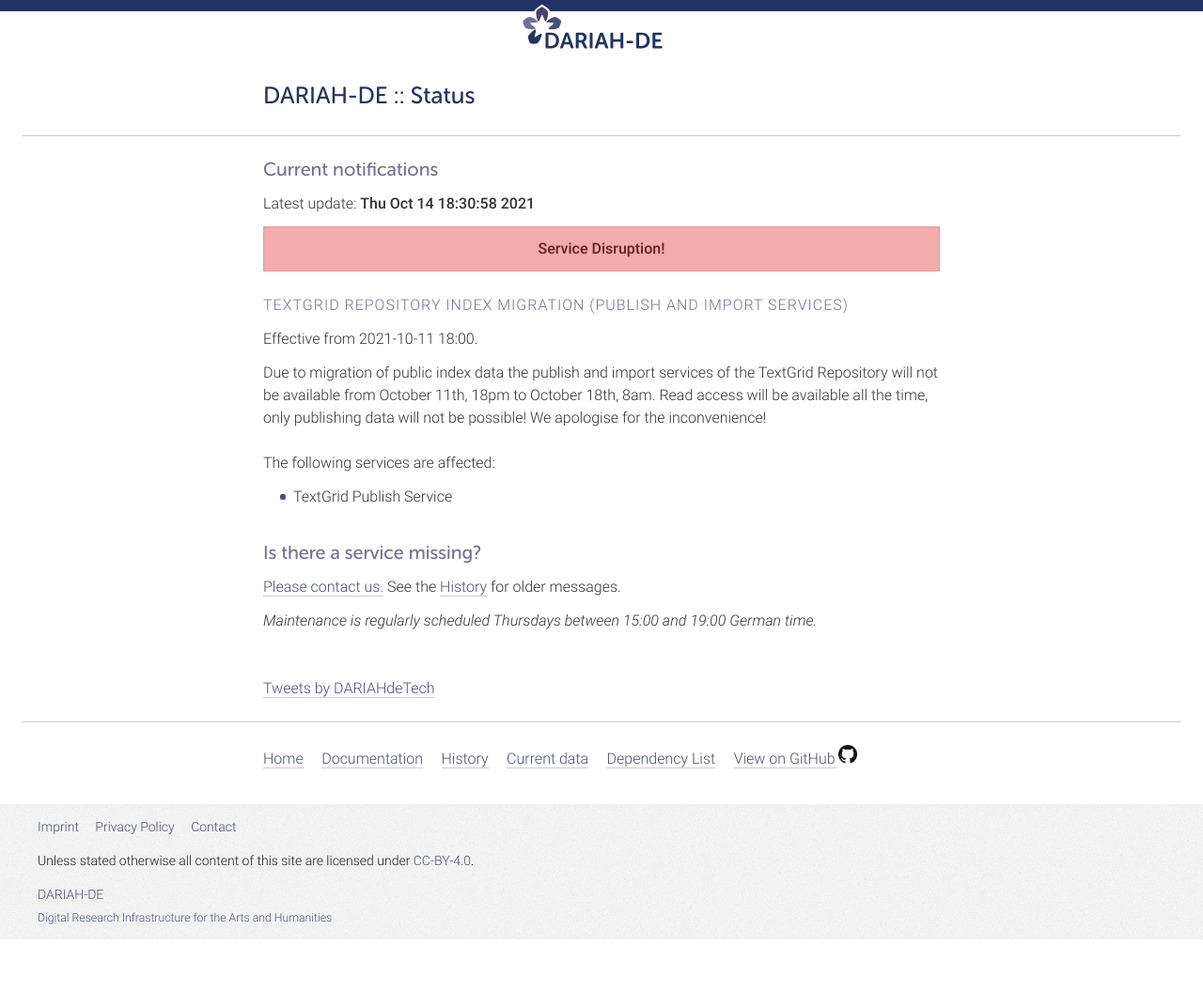
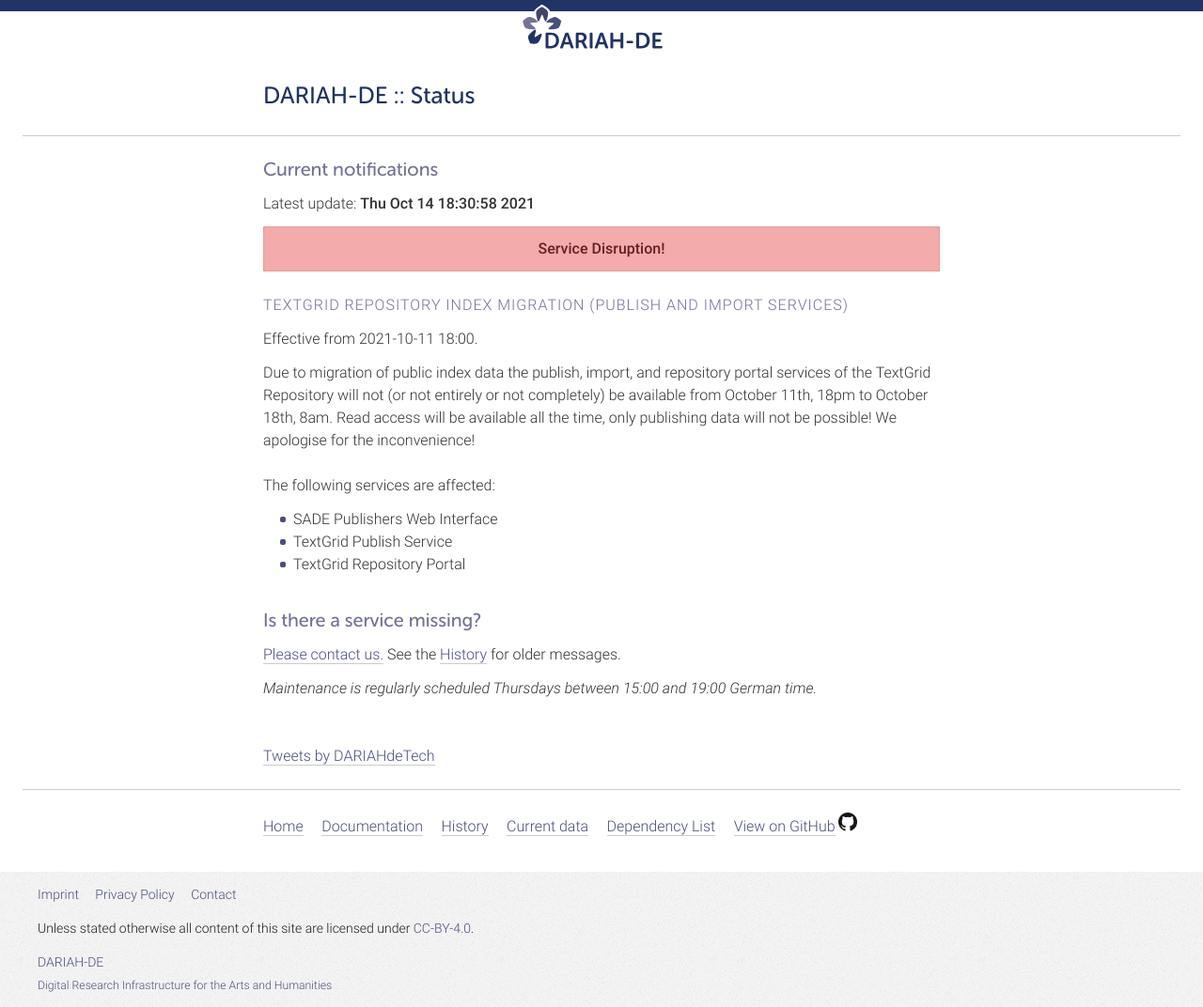
Before and after one commit to DARIAH-DE/status, a Jekyll site: the page built from index.md, in a window 1280 px wide. Shown: the whole page at 94% size. Built offline with Jekyll 4.4.1, drawn with Linux system fonts in a browser that asks for light colours; comment, search, counter and statistics services are not loaded; before the commit the page ends 1000 px from its top, so only the background shows below that.

```diff
--- a/_data/outages.yaml
+++ b/_data/outages.yaml
@@ -16,8 +16,10 @@
   date_start: '2021-10-11 18:00'
 #  date_end: '2021-10-18 08:00'
   hide: false
-  description: 'Due to migration of public index data the publish and import services of the TextGrid Repository will not be available from October 11th, 18pm to October 18th, 8am. Read access will be available all the time, only publishing data will not be possible! We apologise for the inconvenience!'
+  description: 'Due to migration of public index data the publish, import, and repository portal services of the TextGrid Repository will not (or not entirely or not completely) be available from October 11th, 18pm to October 18th, 8am. Read access will be available all the time, only publishing data will not be possible! We apologise for the inconvenience!'
   affected:
     - '/services/tgpublish'
     - '/middlewares/tgpid'
+    - '/middlewares/tgsearch-public'
+    - '/middlewares/tgoaipmh'
 ---
```
